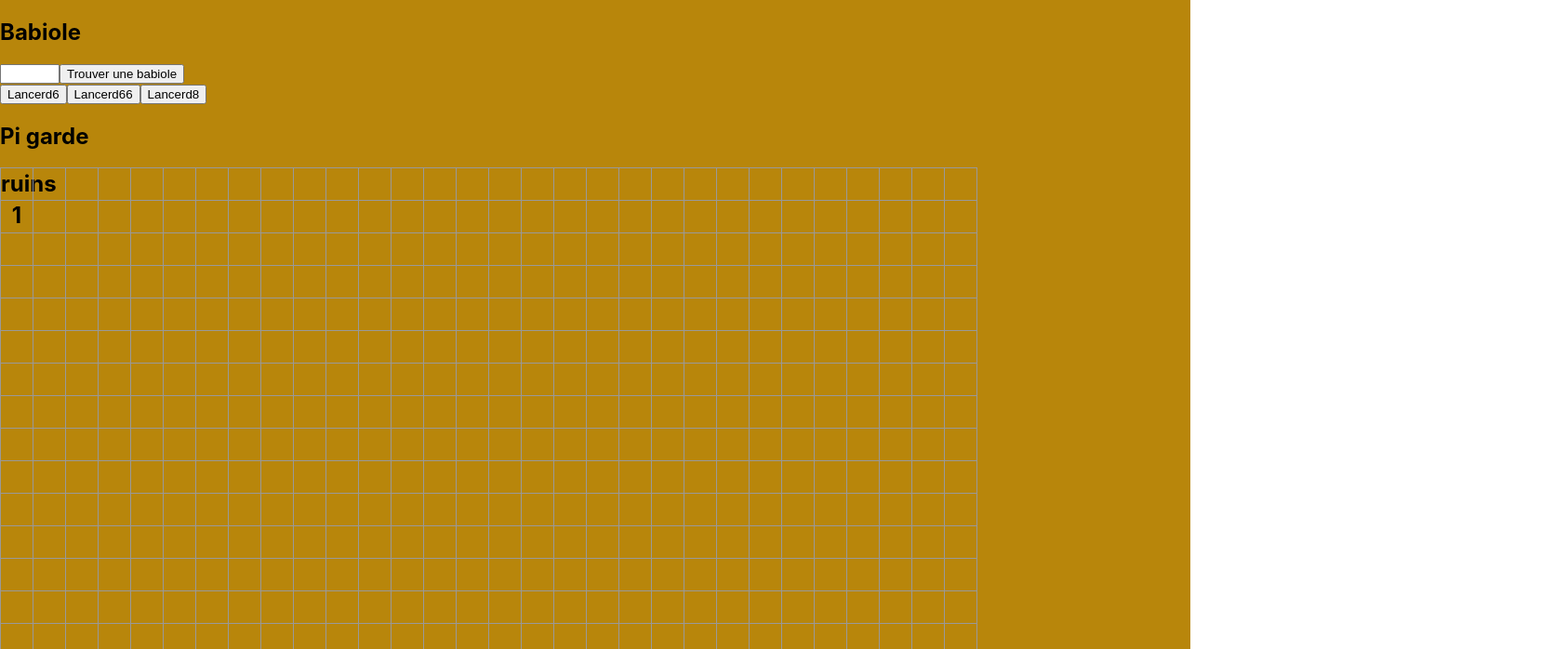
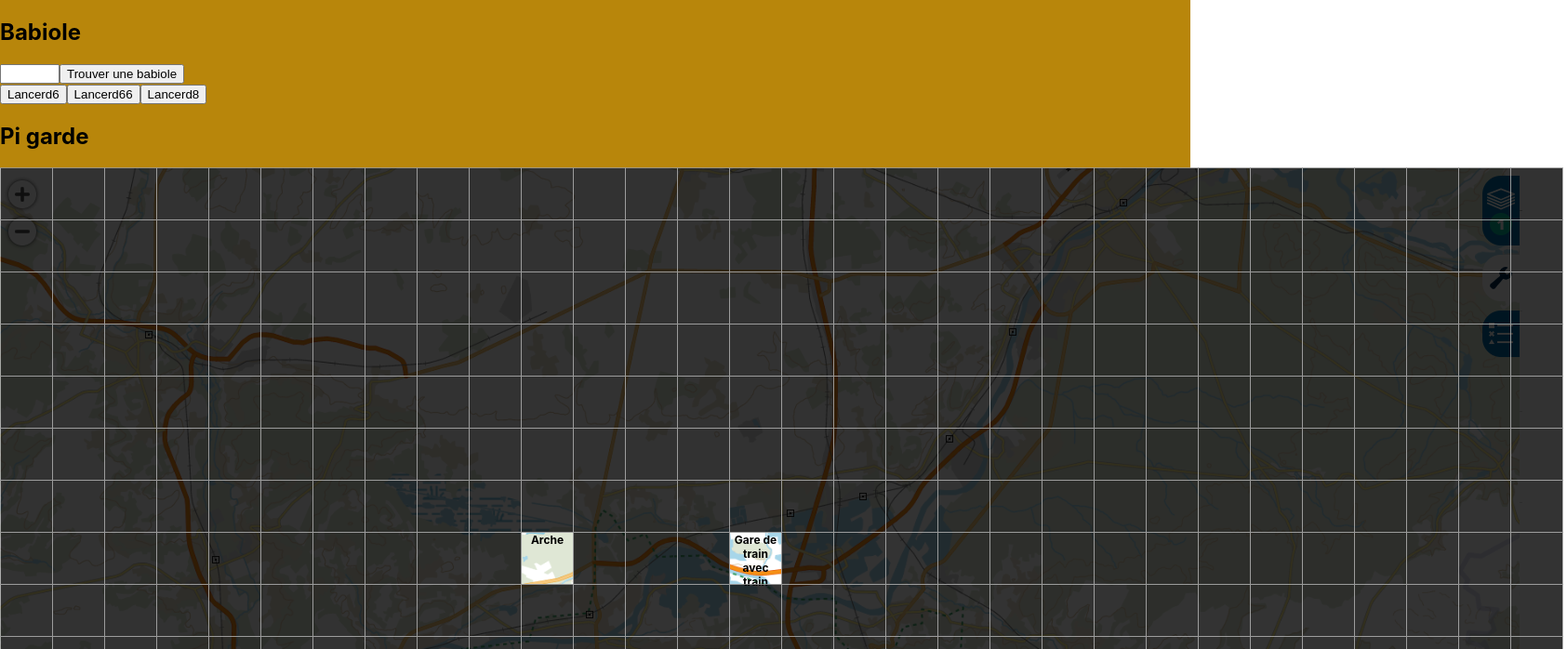
Before and after one commit to nhairic/node-jdr, a React (Create React App) app: page / in a window 1280 px wide. Shown: the part 402-1100 px from the top of the page at 93% size, 1685 px wide, since content can reach past the window. Built offline with nearby package versions, Linux system fonts and the light colour scheme.

Commit message:
Add image formap Change css

```diff
--- a/src/App.css
+++ b/src/App.css
@@ -51,18 +51,25 @@ ol, ul {
 }
 
 .Sector {
-  background: transparent;
   border: 1px solid #999;
   float: left;
-  font-size: 24px;
+  font-size: 12px;
   font-weight: bold;
-  line-height: 34px;
-  height: 34px;
+  height: 55px;
   margin-right: -1px;
   margin-top: -1px;
   padding: 0;
   text-align: center;
-  width: 34px;
+  width: 55px;
+}
+
+.sector-explored{
+  backface-visibility: hidden;
+}
+
+.sector-not-explored{
+  opacity: 0.8;
+  background: black;
 }
 
 .Sector:focus {
@@ -107,3 +114,8 @@ div.critical-wounds {
 div.critical-wounds table tbody td{
   border: 2px solid;
 }
+ div.zone-render {
+  background-image: url(MutantYearZero/img/myz-monceaux.png);
+  background-repeat: no-repeat;
+  width:1685px
+ }
--- a/src/MutantYearZero/Component/SectorComponent.tsx
+++ b/src/MutantYearZero/Component/SectorComponent.tsx
@@ -14,8 +14,9 @@ interface SectorProps {
 export default class SectorComponent extends React.Component <SectorProps> {
   render() {
     const { data, id } = this.props;
+    const sectorClass = data.explored ? 'Sector sector-explored' : 'Sector sector-not-explored';
     return (
-      <div className="Sector" key={data.position} id={id}>
+      <div className={sectorClass} key={data.position} id={id} title={data.position}>
         {data.ruins}
       </div>
     );
--- a/src/MutantYearZero/Component/ZoneComponent.tsx
+++ b/src/MutantYearZero/Component/ZoneComponent.tsx
@@ -36,7 +36,7 @@ export default class ZoneComponent extends React.Component <ZoneProps, ZoneState
         let find = sectors.find((sec) => sec.position === `${linePosition}-${columnNumber}`);
         if (!find) {
           find = {
-            position: 'a-1',
+            position: `${linePosition}-${columnNumber}`,
             enviromnent: '',
             ruins: '',
             artifact: '',
@@ -56,7 +56,9 @@ export default class ZoneComponent extends React.Component <ZoneProps, ZoneState
     return (
       <div className="zone">
         <h2>{name}</h2>
-        {this.renderSectors()}
+        <div className="zone-render">
+          {this.renderSectors()}
+        </div>
       </div>
     );
   }
--- a/src/MutantYearZero/Data/zone.json
+++ b/src/MutantYearZero/Data/zone.json
@@ -6,5 +6,20 @@
       "artifact": "",
       "explored": false,
       "threat": ""
+    },{
+      "position": "h-11",
+      "enviromnent": "",
+      "ruins": "Arche",
+      "artifact": "",
+      "explored": true,
+      "threat": ""
+    },
+    {
+      "position": "h-15",
+      "enviromnent": "Foret",
+      "ruins": "Gare de train avec train",
+      "artifact": "Boussole",
+      "explored": true,
+      "threat": "Razorbak"
     }
 ]
```
Also changed, not shown: src/MutantYearZero/img/myz-monceaux-name.png (added), src/MutantYearZero/img/myz-monceaux.png (added).
